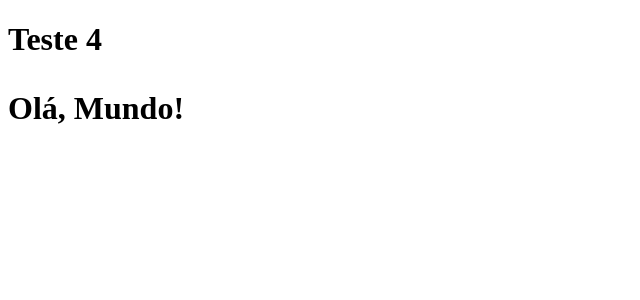
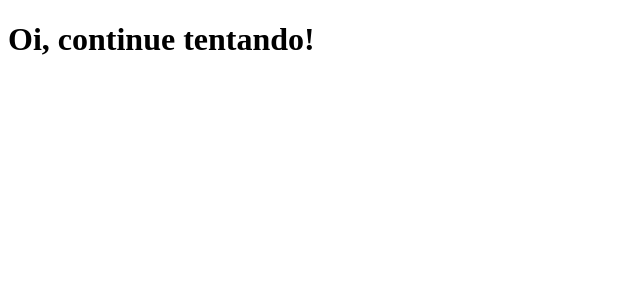
Before and after one commit to CS-Caua-Silva/clone-tabnews, a Next.js app: page / in a window 1280 px wide. Shown: the top 300 px of the page, without its empty margins (0-640 px from the left). Built offline with nearby package versions, Linux system fonts and the light colour scheme.

Commit message:
So fiz uma alteração no mome do arquivo README.md

```diff
--- a/pages/index.js
+++ b/pages/index.js
@@ -1,9 +1,5 @@
 function Home() {
-    return <h1>Teste 4
-
-        <p>Olá, Mundo!</p>
-
-    </h1>
+    return <h1> Oi, continue tentando!</h1>
 
 }
 
```
Also changed, not shown: 1 other file (tests, documents, lock files or other folders).
